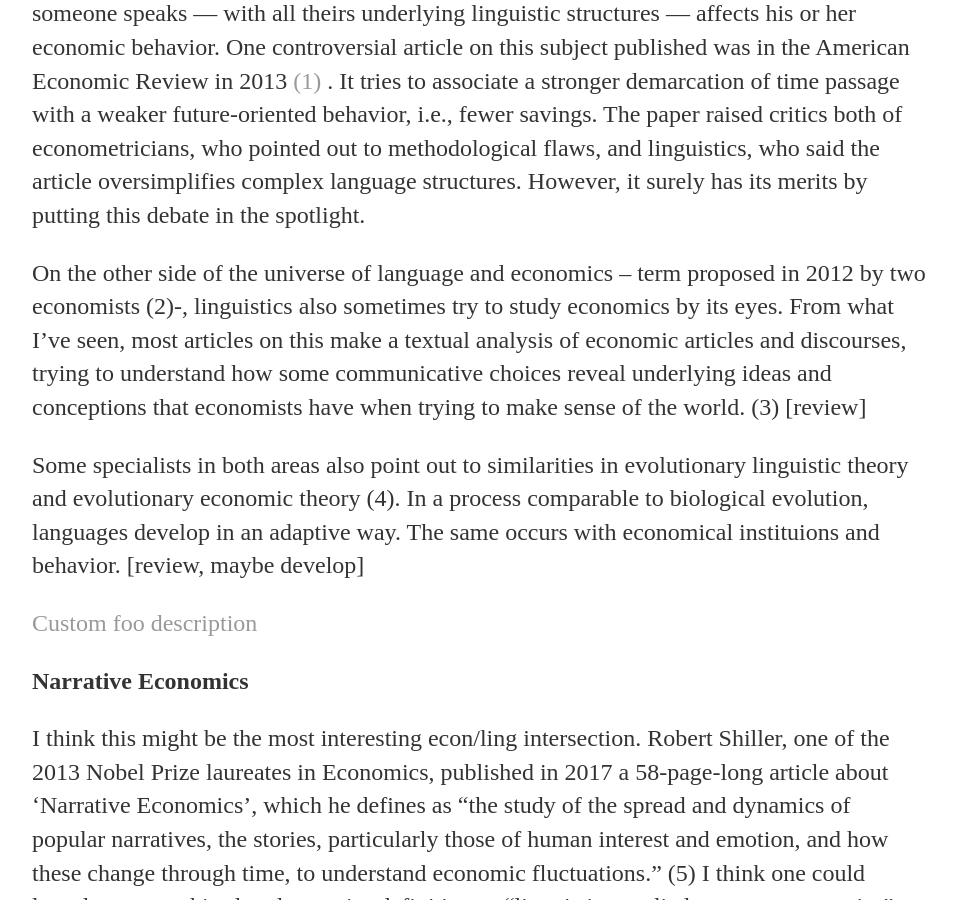
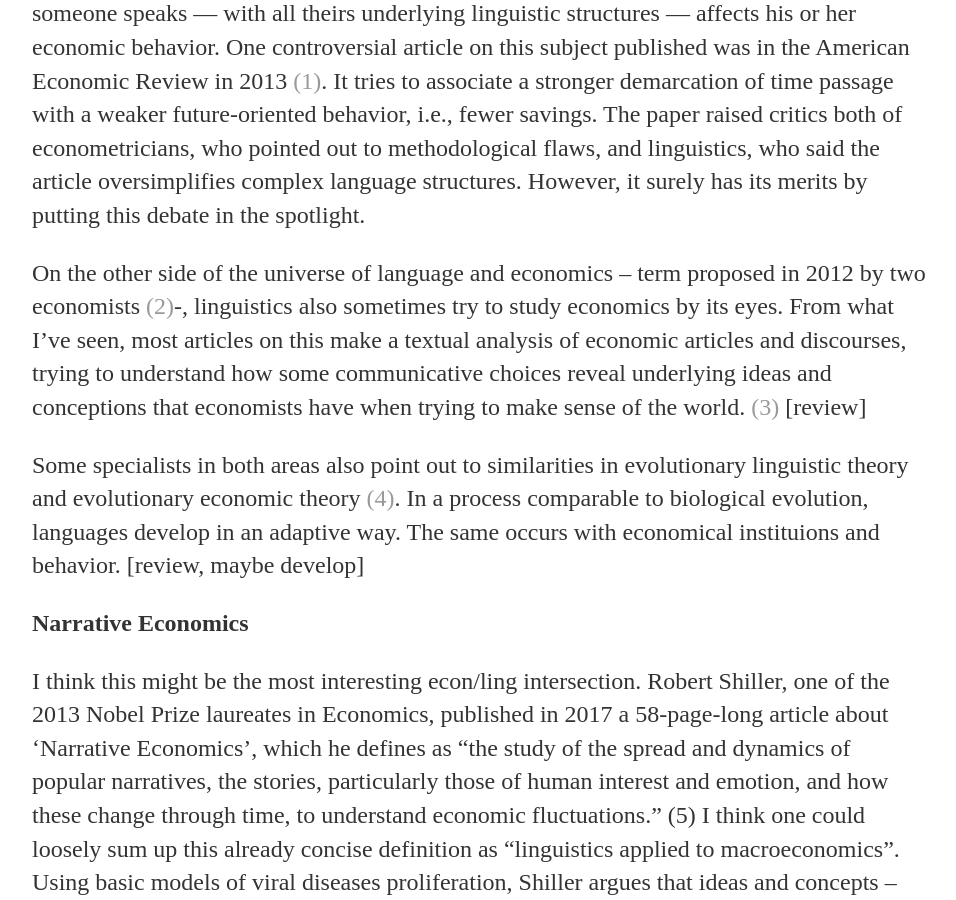
Before and after one commit to t6aguirre/old-blog, a Jekyll site: the page built from _posts/2019-08-09-ling-econ.md, in a window 1280 px wide and 900 px high, scrolled down 951 px. Shown: the whole window, without its empty margins (160-1116 px from the left). Built offline with Jekyll 4.4.1, drawn with Linux system fonts in a browser that asks for light colours; some of the changed lines change nothing that is shown; some of the changed text lies outside the part shown.

Commit message:
Update 2019-08-09-ling-econ.md

```diff
--- a/_posts/2019-08-09-ling-econ.md
+++ b/_posts/2019-08-09-ling-econ.md
@@ -12,14 +12,11 @@
 
 One can be studied by the point of view of the other, but they also can work together in a more symbiotic way. Additionally, in the last decades, they both gained important new insights from psychology, with the development of behavioural economics, on one hand, and cognitive linguistics, on the other. One might even try to put them both disciplines under the umbrella of cognitive sciences.
 
-But there is a lot of other exciting intersections. When economics try to see linguistics as an object of study, we have economics of language. Its goal is to understand how the languages someone speaks — with all theirs underlying linguistic structures — affects his or her economic behavior. One controversial article on this subject published was in the American Economic Review in 2013 [(1)](#1)
-. It tries to associate a stronger demarcation of time passage with a weaker future-oriented behavior, i.e., fewer savings. The paper raised critics both of econometricians, who pointed out to methodological flaws, and linguistics, who said the article oversimplifies complex language structures. However, it surely has its merits by putting this debate in the spotlight.
+But there is a lot of other exciting intersections. When economics try to see linguistics as an object of study, we have economics of language. Its goal is to understand how the languages someone speaks — with all theirs underlying linguistic structures — affects his or her economic behavior. One controversial article on this subject published was in the American Economic Review in 2013 [(1)](#references). It tries to associate a stronger demarcation of time passage with a weaker future-oriented behavior, i.e., fewer savings. The paper raised critics both of econometricians, who pointed out to methodological flaws, and linguistics, who said the article oversimplifies complex language structures. However, it surely has its merits by putting this debate in the spotlight.
 
-On the other side of the universe of language and economics – term proposed in 2012 by two economists (2)-, linguistics also sometimes try to study economics by its eyes. From what I’ve seen, most articles on this make a textual analysis of economic articles and discourses, trying to understand how some communicative choices reveal underlying ideas and conceptions that economists have when trying to make sense of the world. (3) [review]
+On the other side of the universe of language and economics – term proposed in 2012 by two economists [(2)](#references)-, linguistics also sometimes try to study economics by its eyes. From what I’ve seen, most articles on this make a textual analysis of economic articles and discourses, trying to understand how some communicative choices reveal underlying ideas and conceptions that economists have when trying to make sense of the world. [(3)](#references) [review]
 
-Some specialists in both areas also point out to similarities in evolutionary linguistic theory and evolutionary economic theory (4). In a process comparable to biological evolution, languages develop in an adaptive way. The same occurs with economical instituions and behavior. [review, maybe develop]
-
-[Custom foo description](#references)
+Some specialists in both areas also point out to similarities in evolutionary linguistic theory and evolutionary economic theory [(4)](#references). In a process comparable to biological evolution, languages develop in an adaptive way. The same occurs with economical instituions and behavior. [review, maybe develop]
 
 **Narrative Economics**
 
@@ -40,20 +37,13 @@
 
 #### **References**
 
-#### (1)
-[The Effect of Language on Economic Behavior, Keith Chen, 2013](https://www.anderson.ucla.edu/faculty_pages/keith.chen/papers/LanguageWorkingPaper.pdf)
+(1) [The Effect of Language on Economic Behavior, Keith Chen, 2013](https://www.anderson.ucla.edu/faculty_pages/keith.chen/papers/LanguageWorkingPaper.pdf)
 
-<h5> 2 </h5>
-<span> <a href="ideas.repec.org/p/ott/wpaper/1206e.html">How can Language be linked to Economics? A Survey of Two Strands of Research, Zhang & Grenier, 2012</a> </span>
+(2) [How can Language be linked to Economics? A Survey of Two Strands of Research, Zhang & Grenier, 2012](ideas.repec.org/p/ott/wpaper/1206e.html)
 
-<a href="http://www.google.com">Google</a>
+(3) [Keywords: The New Language of Capitalism, 2018, John Patrick Leary](https://theoutline.com/post/6739/keywords-book-review-language-of-capitalism?zd=2&zi=2q6vbvhb&fbclid=IwAR1em-rys7DgycPs-V9FMw74ysyNVVx08g8yNNly1g43MoYu14bDXuvHQ38)
 
-<h5> 2 </h5>
-<span> [How can Language be linked to Economics? A Survey of Two Strands of Research, Zhang & Grenier, 2012](ideas.repec.org/p/ott/wpaper/1206e.html) </span>
-
-####(3) [Keywords: The New Language of Capitalism, 2018, John Patrick Leary](https://theoutline.com/post/6739/keywords-book-review-language-of-capitalism?zd=2&zi=2q6vbvhb&fbclid=IwAR1em-rys7DgycPs-V9FMw74ysyNVVx08g8yNNly1g43MoYu14bDXuvHQ38)
-
-####(4) [Evolutionary Linguistics and Evolutionary Economics, Hashimoto, 2006](https://link.springer.com/article/10.14441/eier.3.27)
+(4) [Evolutionary Linguistics and Evolutionary Economics, Hashimoto, 2006](https://link.springer.com/article/10.14441/eier.3.27)
 
 (5) [Narrative Economics, Shiller, 2017](http://csinvesting.org/wp-content/uploads/2017/01/NarrativeEconomics_preview.pdf)
 
```
